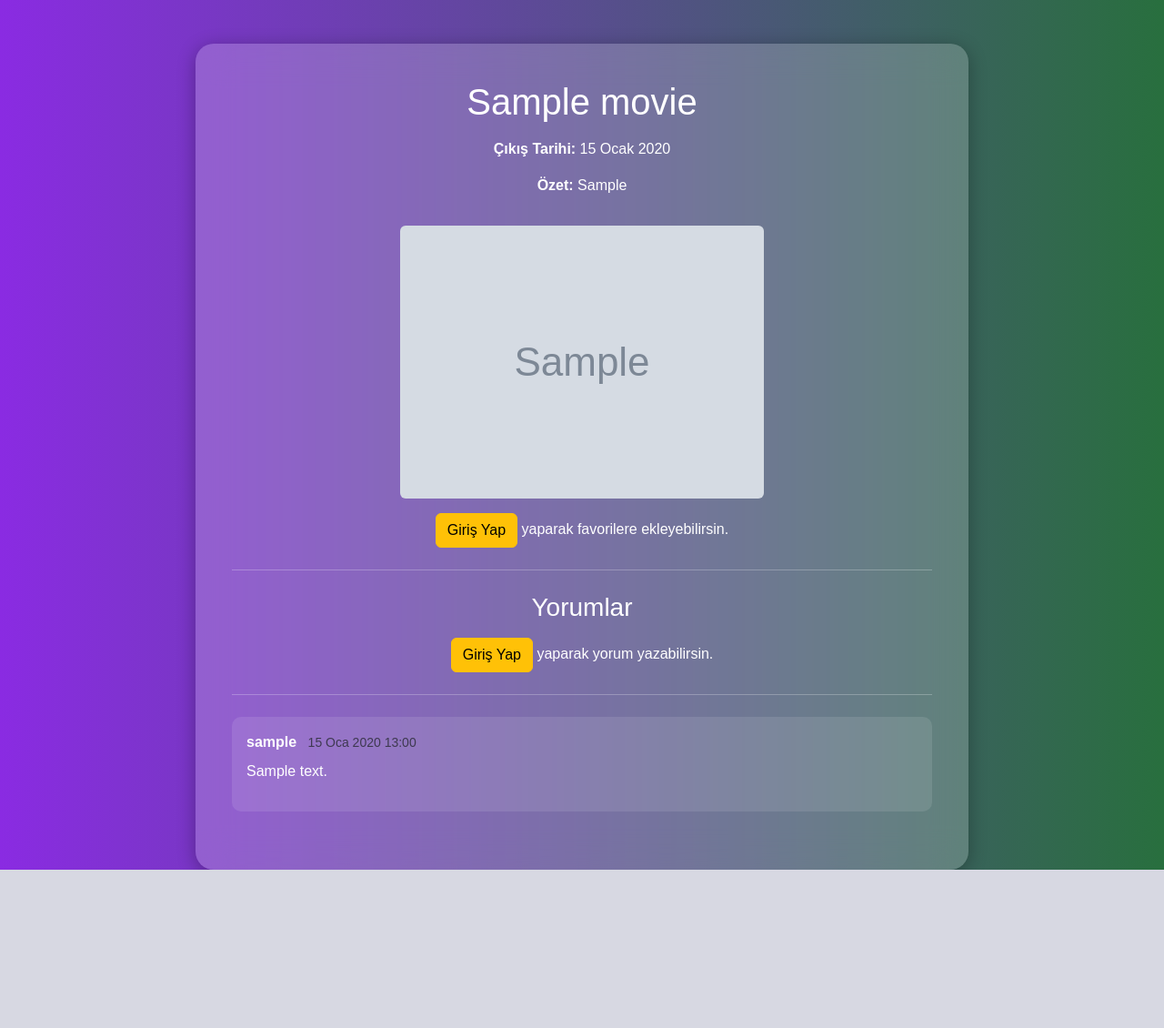
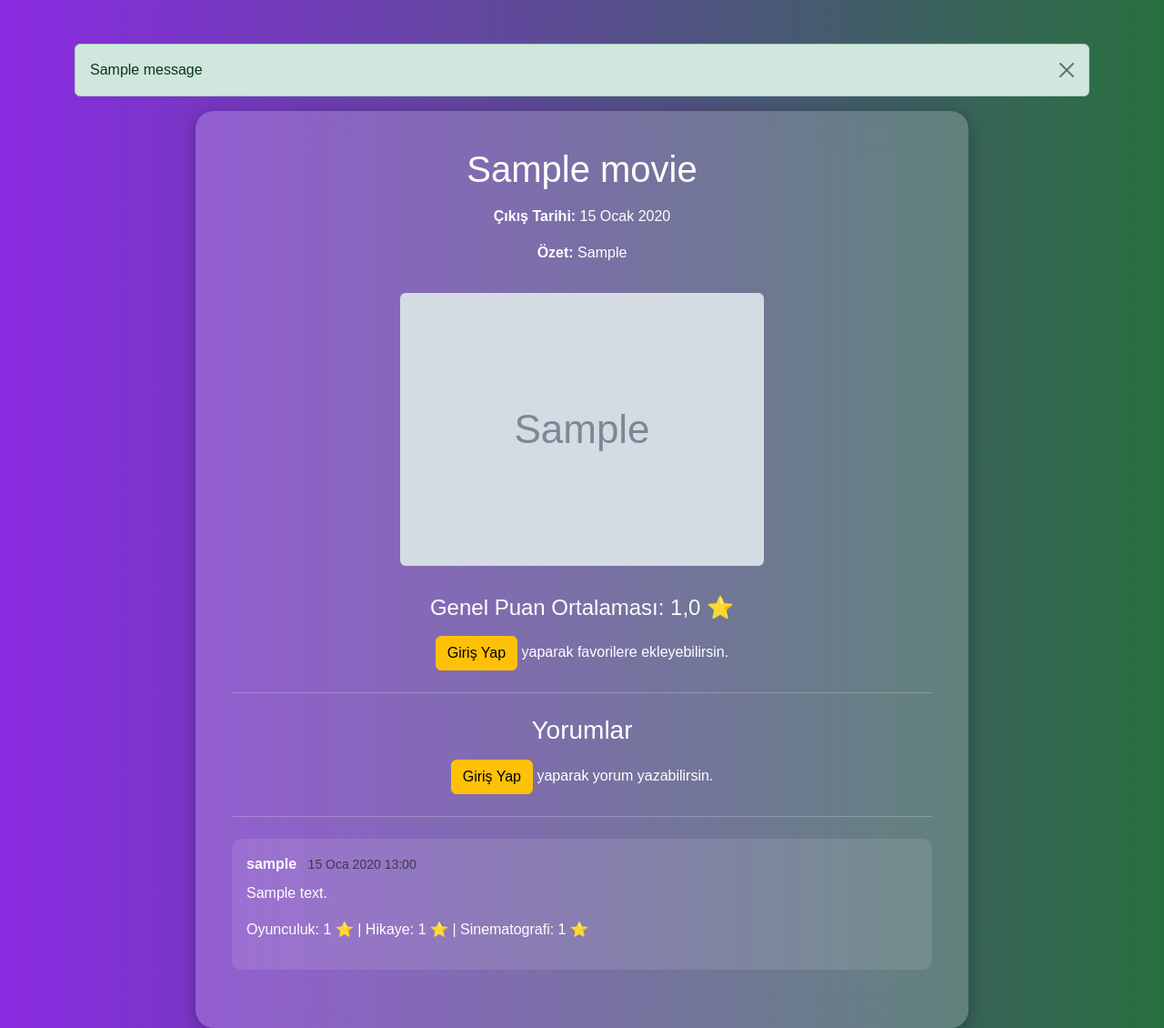
Before and after one commit to eylul-art/Proje-, a Django app: page /movies/1/ in a window 1280 px wide. Shown: the part 56-1186 px from the top of the page at 91% size. Before the commit the page ends 1012 px from the top, so only its background shows below. Run offline with Django 5.2, Linux system fonts and the light colour scheme; tables that the repository leaves empty hold one stand-in row (values such as "Sample post"); grey boxes marked "Sample" are stand-in pictures; one stand-in notice (Sample message) is shown.

Commit message:
puanlama özelliğinin eklenmesi

```diff
--- a/movies/forms.py
+++ b/movies/forms.py
@@ -4,7 +4,7 @@ from .models import Comment
 class CommentForm(forms.ModelForm):
     class Meta:
         model = Comment
-        fields = ['text']
+        fields = ['text', 'acting', 'story', 'cinematography']
         widgets = {
     'text': forms.Textarea(attrs={
         'class': 'form-control',
@@ -12,4 +12,9 @@ class CommentForm(forms.ModelForm):
         'placeholder': 'Yorumunuzu yazın...',
         'style': 'background-color: rgba(255,255,255,0.9); color: black; border-radius: 8px;'
     }),
+
+    'acting': forms.NumberInput(attrs={'min': 1, 'max': 5}),
+    'story': forms.NumberInput(attrs={'min': 1, 'max': 5}),
+    'cinematography': forms.NumberInput(attrs={'min': 1, 'max': 5}),
+
 }
--- a/movies/models.py
+++ b/movies/models.py
@@ -36,7 +36,18 @@ class Comment(models.Model):
     movie = models.ForeignKey(Movie, on_delete=models.CASCADE, related_name='comments')
     user = models.ForeignKey(User, on_delete=models.CASCADE)
     text = models.TextField()
+    acting = models.PositiveIntegerField(null=True, blank=True)
+    story = models.PositiveIntegerField(null=True, blank=True)
+    cinematography = models.PositiveIntegerField(null=True, blank=True)
     created_at = models.DateTimeField(auto_now_add=True)
+
+    class Meta:
+        unique_together = ('movie', 'user')
+
+    def average_rating(self):
+        if self.acting and self.story and self.cinematography:
+            return round((self.acting + self.story + self.cinematography) / 3, 2)
+        return None
 
     def __str__(self):
         return f"{self.user.username} - {self.movie.title}"
--- a/movies/templates/movies/movie_page.html
+++ b/movies/templates/movies/movie_page.html
@@ -1,6 +1,15 @@
 {% extends 'base.html' %}
 {% block title %}{{ movie.title }}{% endblock %}
 {% block content %}
+{% if messages %}
+  {% for message in messages %}
+    <div class="alert {% if message.tags %}alert-{{ message.tags }}{% endif %} alert-dismissible fade show" role="alert">
+      {{ message }}
+      <button type="button" class="btn-close" data-bs-dismiss="alert" aria-label="Close"></button>
+    </div>
+  {% endfor %}
+{% endif %}
+
 <div class="blur-container mx-auto" style="max-width: 850px; text-align: center; border-radius: 20px; padding: 40px;">
     <h1 class="mb-3">{{ movie.title }}</h1>
     <p><strong>Çıkış Tarihi:</strong> {{ movie.release_date }}</p>
@@ -10,6 +19,10 @@
         <img src="{{ movie.poster_url }}" alt="{{ movie.title }}" class="img-fluid rounded my-3" style="max-height: 400px;">
     {% else %}
         <p>Poster bulunamadı.</p>
+    {% endif %}
+
+    {% if average_rating %}
+        <h4 class="my-3">Genel Puan Ortalaması: {{ average_rating }} ⭐</h4>
     {% endif %}
 
     {% if user.is_authenticated %}
@@ -32,6 +45,25 @@
             <div class="mb-3">
                 {{ form.text }}
             </div>
+
+            <div class="mb-3">
+                <label>Oyunculuk:</label>
+                <div id="acting-stars" class="stars"></div>
+                <input type="hidden" name="acting" id="acting">
+            </div>
+
+            <div class="mb-3">
+                <label>Hikaye:</label>
+                <div id="story-stars" class="stars"></div>
+                <input type="hidden" name="story" id="story">
+            </div>
+
+            <div class="mb-3">
+                <label>Sinematografi:</label>
+                <div id="cinematography-stars" class="stars"></div>
+                <input type="hidden" name="cinematography" id="cinematography">
+            </div>
+
             <button type="submit" class="btn btn-light">Yorum Yap</button>
         </form>
     {% else %}
@@ -46,9 +78,71 @@
             <strong>{{ comment.user.username }}</strong>
             <small class="text-muted ms-2">{{ comment.created_at|date:"d M Y H:i" }}</small>
             <p class="mt-2">{{ comment.text }}</p>
+            {% if comment.average_rating %}
+                <p>
+                    Oyunculuk: {{ comment.acting }} ⭐ |
+                    Hikaye: {{ comment.story }} ⭐ |
+                    Sinematografi: {{ comment.cinematography }} ⭐
+                </p>
+            {% endif %}
         </div>
     {% empty %}
         <p>Henüz yorum yapılmamış. İlk sen ol!</p>
     {% endfor %}
 </div>
+
+<!-- FontAwesome ve Yıldız Script -->
+<script>
+    function createStars(divId, inputId) {
+        const starsDiv = document.getElementById(divId);
+        const input = document.getElementById(inputId);
+
+        if (!starsDiv || !input) {
+            console.error('DIV veya INPUT bulunamadı:', divId, inputId);
+            return;
+        }
+
+        input.style.display = "none"; // input gözükmesin
+
+        for (let i = 1; i <= 5; i++) {
+            const star = document.createElement('i');
+            star.classList.add('fa-regular', 'fa-star');
+            star.style.fontSize = '30px';
+            star.style.cursor = 'pointer';
+            star.style.marginRight = '5px';
+
+            // ⭐ Tıklama eventi
+            star.addEventListener('click', function() {
+                const rating = parseInt(this.getAttribute('data-value'));
+                input.value = rating;
+                updateStars(divId, rating);
+            });
+
+            // ⭐ Değer ata (hangi yıldıza tıklanırsa ona göre)
+            star.setAttribute('data-value', i);
+
+            starsDiv.appendChild(star);
+        }
+    }
+
+    function updateStars(divId, value) {
+        const stars = document.getElementById(divId).children;
+        for (let i = 0; i < stars.length; i++) {
+            if (i < value) {
+                stars[i].classList.remove('fa-regular');
+                stars[i].classList.add('fa-solid');
+            } else {
+                stars[i].classList.remove('fa-solid');
+                stars[i].classList.add('fa-regular');
+            }
+        }
+    }
+
+    // ✨ Sayfa yüklenince yıldızları oluştur
+    document.addEventListener('DOMContentLoaded', function() {
+        createStars('acting-stars', 'acting');
+        createStars('story-stars', 'story');
+        createStars('cinematography-stars', 'cinematography');
+    });
+    </script>
 {% endblock %}
--- a/movies/views.py
+++ b/movies/views.py
@@ -6,6 +6,7 @@ from django.http import JsonResponse
 from .models import Movie, Favorite, Comment, Genre
 from .forms import CommentForm
 from account_app.models import UserProfile
+from django.contrib import messages
 
 # 🎬 FILM DETAY
 def movie_detail(request, movie_id):
@@ -38,14 +39,27 @@ def movie_detail(request, movie_id):
 
     comments = movie.comments.all().order_by('-created_at')
 
+    # 🌟 Ortalama puanı hesapla
+    average_rating = None
+    all_averages = [comment.average_rating() for comment in comments if comment.average_rating() is not None]
+    if all_averages:
+        average_rating = round(sum(all_averages) / len(all_averages), 2)
+
     if request.method == 'POST':
         if request.user.is_authenticated:
+            existing_comment = Comment.objects.filter(user=request.user, movie=movie).first()
+            if existing_comment:
+                # 🌟 Hata mesajı gösterelim
+                messages.error(request, "Bu filme zaten yorum yaptın!")
+                return redirect('movie_detail', movie_id=movie.tmdb_id)
+
             form = CommentForm(request.POST)
             if form.is_valid():
                 comment = form.save(commit=False)
                 comment.user = request.user
                 comment.movie = movie
                 comment.save()
+                messages.success(request, "Yorumun başarıyla eklendi!")  # İstersen başarı mesajı da
                 return redirect('movie_detail', movie_id=movie.tmdb_id)
         else:
             return redirect('account_login')
@@ -60,8 +74,10 @@ def movie_detail(request, movie_id):
         "movie": movie,
         "is_favorite": is_favorite,
         "comments": comments,
-        "form": form
+        "form": form,
+        "average_rating": average_rating,
     })
+
 
 # 🎞 KEŞFET SAYFASI (şimdilik TMDB'den direkt, sonra genre tabanlı filtreleme ekleyebiliriz)
 def movie_list(request):
--- a/templates/base.html
+++ b/templates/base.html
@@ -6,6 +6,9 @@
     <meta name="viewport" content="width=device-width, initial-scale=1.0">
     <title>{% block title %}Watcher{% endblock %}</title>
     <link rel="stylesheet" href="https://cdn.jsdelivr.net/npm/bootstrap@5.3.0/dist/css/bootstrap.min.css">
+    <link href="https://cdnjs.cloudflare.com/ajax/libs/font-awesome/6.5.1/css/all.min.css" rel="stylesheet">
+
+</head>
     <style>
         body {
             background: linear-gradient(to right, #8a2be2, #286f3e);
```
Also changed, not shown: movies/migrations/0004_comment_acting_comment_cinematography_comment_story.py (added), movies/migrations/0005_alter_comment_unique_together.py (added).
